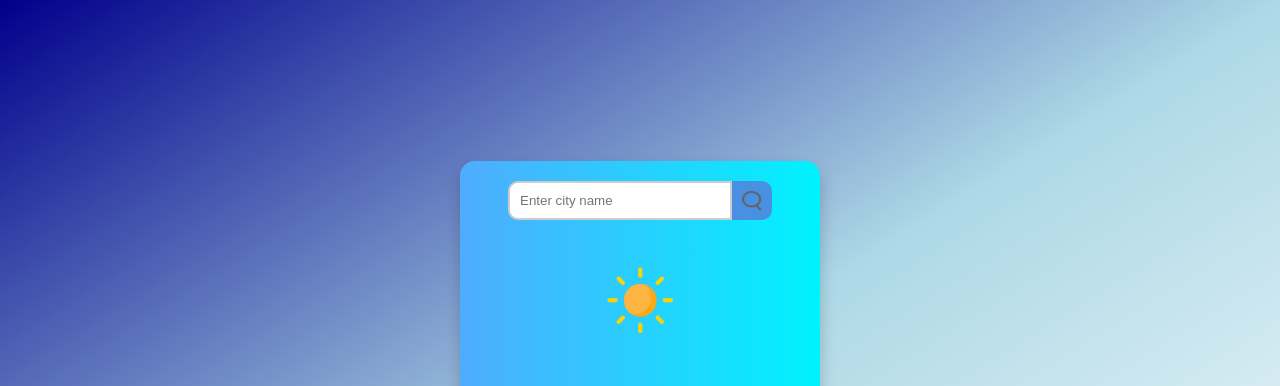
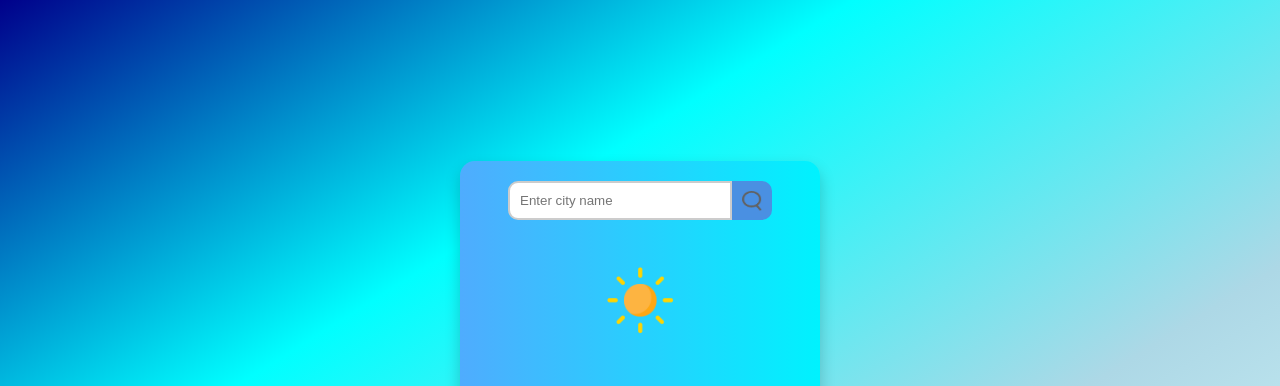
Before and after one commit to VishwajithBhat/WeatherApp, a plain HTML site: page index.html in a window 1280 px wide. Shown: the top 386 px of the page. Drawn offline with Linux system fonts and the light colour scheme.

Commit message:
Update style.css

```diff
--- a/style.css
+++ b/style.css
@@ -2,7 +2,7 @@ body {
   margin: 0;
   padding: 0;
   font-family: 'Segoe UI', sans-serif;
-  background: linear-gradient(to bottom right, darkblue,lightblue,white);
+  background: linear-gradient(to bottom right, darkblue,cyan, lightblue, lightcyan);
   display: flex;
   justify-content: center;
   align-items: center;
```
